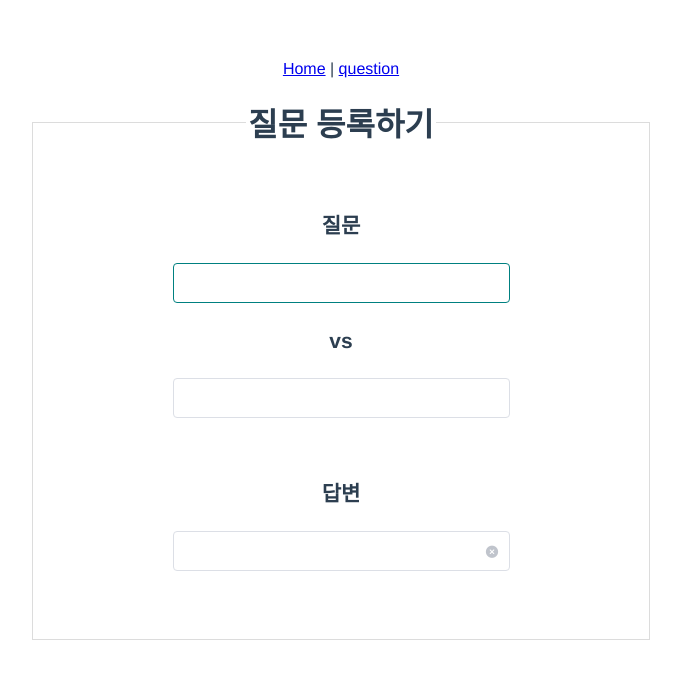
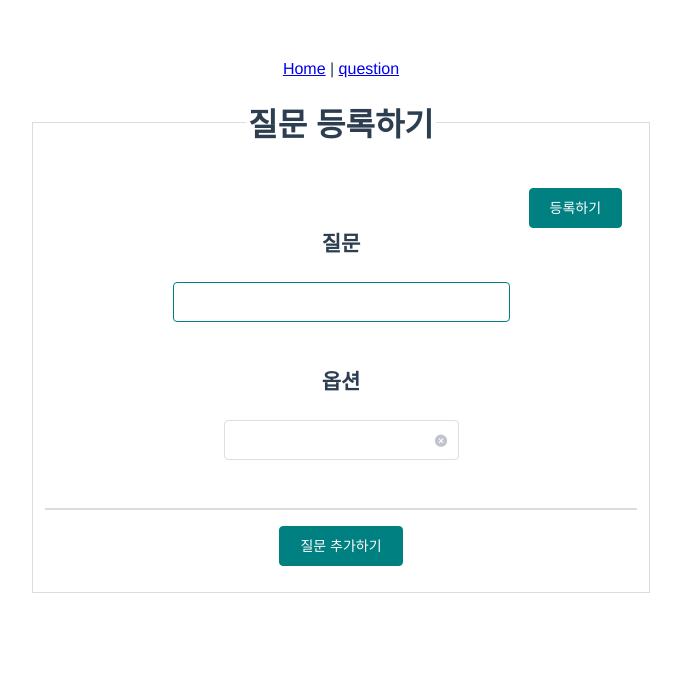
Before and after one commit to uoon-dev/show-your-choice, a Vue app: page /question/add in a window 1280 px wide. Shown: the top 678 px of the page, without its empty margins (299-980 px from the left). Built offline with nearby package versions, Linux system fonts and the light colour scheme.

Commit message:
make QuestionList Component and after saving the title and options data, pass those to AddQuestion Component

```diff
--- /dev/null
+++ b/src/components/QuestionList.vue
@@ -0,0 +1,127 @@
+<template>
+  <div data-type="add/content">
+    <p data-title-questions>
+      <el-row :gutter="20">
+        <el-col :span="14" :offset="5">
+          <el-form-item data-title>
+            <h2 :class="{marginOff : this.questionID === 0}">질문</h2>
+            <el-input
+              type="text"
+              v-model="title"
+              @keyup.native="updateQuestionTitle"
+              clearable
+              autofocus>
+            </el-input>
+          </el-form-item>
+        </el-col>
+      </el-row>
+    </p>
+    <p data-options>
+      <el-row :gutter="20">
+        <el-col :span="10" :offset="7">
+          <el-form-item data-title>
+            <h2 @click="showOptions">옵션</h2>
+              <el-input
+                type="text"
+                v-for="(option, index) in optionCount"
+                v-model="optionContent[index]"
+                @keyup.native="updateOptionContent(index)"
+                @keydown.enter.native="enterAndGo"
+                :key="index"
+                :data-index="index"
+                style="margin-bottom: 10px;"
+                :ref="`option-${questionID}-${index}`">
+                <i
+                  class="el-icon-error el-input__icon"
+                  slot="suffix"
+                  style="cursor: pointer;">
+                </i>
+                <i
+                  class="el-icon-delete el-input__icon"
+                  slot="suffix"
+                  style="cursor: pointer;"
+                  v-if="index === 0 ? false : true"
+                  @click="deleteAnswer">
+                </i>
+              </el-input>
+          </el-form-item>
+        </el-col>
+      </el-row>
+    </p>
+    <hr class="border-gray"/>
+  </div>
+</template>
+<style lang="scss" scoped>
+  .marginOff {
+    margin-top: -4px;
+  }
+
+  [data-title-questions] {
+    margin-top: 0;
+    margin-bottom: -15px;
+  }
+
+  .border-gray {
+    border: 1px solid gainsboro;
+  }
+</style>
+<script>
+export default {
+  props: {
+    questionID: {
+      type: Number
+    }
+  },
+  data() {
+    return {
+      title: '',
+      options: {},
+      optionCount: [0],
+      optionContent: {}
+    }
+  },
+  methods : {
+    enterAndGo(e) {
+      const input = e.currentTarget;
+      const index = parseFloat(input.children[0].dataset.index);
+      const next = parseFloat(index) + 1;
+      const hasNextValue = this.optionCount.indexOf(next);
+
+      if (hasNextValue >= 0) {
+        const nextInput = this.$refs[`option-${this.questionID}-${next}`][0].$el.children[0];
+        nextInput.focus();
+      } else {
+        this.optionCount.push(next);
+        setTimeout(function() {
+          // after element is created...
+          const nextInput = this.$refs[`option-${this.questionID}-${next}`][0].$el.children[0];
+          nextInput.focus();
+        }.bind(this), 100)
+      }
+    },
+    deleteAnswer(e) {
+      const icon = e.currentTarget;
+      const inputDiv = icon.offsetParent.offsetParent;
+      const input = inputDiv.children[0];
+      const index = input.dataset.index;
+      inputDiv.style.display = 'none'
+      delete this.optionCount[index];
+    },
+    saveTitle() {
+      this.$store.dispatch('setTitle', this.title);
+      debugger;
+    },
+    updateQuestionTitle() {
+      this.$emit('updateTitle', this.title);
+    },
+    updateOptionContent(index) {
+      // console.log(this.optionContent, index)
+      this.options[index] = this.optionContent[index];
+      this.$emit('updateOptions', this.options);
+    },
+    showOptions() {
+      debugger;
+    }
+   }
+}
+</script>
--- a/src/store/modules/store.js
+++ b/src/store/modules/store.js
@@ -5,12 +5,17 @@ Vue.use(Vuex);
 
 export default new Vuex.Store({
   state: {
-
+    question: ''
   },
   mutations: {
-
+    'SET_QUESTIONS' (state, question) {
+      debugger;
+      state.title = question;
+    },
   },
   actions: {
-
+    setQuestion: ({ commit }, question) => {
+      commit('SET_QUESTIONS', question);
+    },
   },
 });
--- a/src/views/AddQuestion.vue
+++ b/src/views/AddQuestion.vue
@@ -2,50 +2,25 @@
   <div data-type="add/question">
     <el-row :gutter="20">
       <el-col :span="12" :offset="6">
-        <el-form data-type="add/content">
-          <fieldset data-type="add/area">
+      <el-form data-type="add/form">
+        <fieldset>
           <legend data-header><h1>질문 등록하기</h1></legend>
-            <p data-title-questions>
-              <el-row :gutter="20">
-                <el-col :span="14" :offset="5">
-                  <el-form-item data-title>
-                    <h2>질문</h2>
-                    <el-input type="text" v-model="titleA" name="question-title-a" clearable autofocus></el-input>
-                      <h2>vs</h2>
-                    <el-input type="text" v-model="titleB" name="question-title-b" clearable></el-input>
-                  </el-form-item>
+          <p data-save>
+            <el-row>
+              <el-col :span="5" :offset="19">
+                <el-button type="primary" @click="saveQuestion()">등록하기</el-button>
               </el-col>
             </el-row>
           </p>
-            <p data-answers>
-              <el-row :gutter="20">
+          <question-list v-for="(question, id) in questions"
+            :key="id"
+            :questionID="id"
+            @updateTitle="onChangeTitle"
+            @updateOptions="onChangeOptions"></question-list>
+          <p data-increase>
+            <el-row>
               <el-col :span="14" :offset="5">
-                  <el-form-item data-title>
-                    <h2>답변</h2>
-                      <el-input
-                        type="text"
-                        v-for="(answer, index) in answers"
-                        @keydown.enter.native="enterAndGo"
-                        @focus="showButtons"
-                        :key="index"
-                        :data-index="index"
-                        style="margin-bottom: 20px;"
-                        :ref="`answer${index}`">
-                        <i
-                          class="el-icon-error el-input__icon"
-                          slot="suffix"
-                          style="cursor: pointer;"
-                          @click="showButtons">
-                        </i>
-                        <i
-                          class="el-icon-delete el-input__icon"
-                          slot="suffix"
-                          style="cursor: pointer;"
-                          v-if="index === 0 ? false : true"
-                          @click="deleteAnswer">
-                        </i>
-                      </el-input>
-                  </el-form-item>
+                <el-button type="primary" @click="increaseQuestion(index++)">질문 추가하기</el-button>
               </el-col>
             </el-row>
           </p>
@@ -56,71 +31,84 @@
   </div>
 </template>
 <style lang="scss" scoped>
-  [data-type^="add"] {
-  }
-
   [data-type$="question"] {
     padding-bottom: 100px;
-    [data-title] {}
-
-    [data-type$="content"] {}
-  }
-
-  [data-type$="area"] {
+    [data-type$="form"] {
+      fieldset {
         border: 1px solid gainsboro;
 
-    [data-title-questions] {
-      input[type="text"] {
-        align-self: center;
+        [data-save] {
+          margin-bottom: 0;
+        }
+      }
     }
   }
 
-    [data-answers] {}
-  }
 
 </style>
 <script>
+import QuestionList from '../components/QuestionList.vue';
+
 export default {
   data() {
     return {
-      titleA: '',
-      titleB: '',
-      answers: [0],
-      showButton: false
+      questions: [0],
+      result: {
+        choices: []
       }
+    }
+  },
+  components: {
+    QuestionList
   },
   created() {
 
   },
   methods : {
-    enterAndGo(e) {
-      const input = e.currentTarget;
-      const index = parseFloat(input.children[0].dataset.index);
-      const next = parseFloat(index) + 1;
-      const hasNextValue = this.answers.indexOf(next);
-
-      if (hasNextValue >= 0) {
-        const nextInput = this.$refs[`answer${next}`][0].$el.children[0];
-        nextInput.focus();
-      } else {
-        this.answers.push(next);
-        setTimeout(function() {
-          // after element is created...
-          const nextInput = this.$refs[`answer${next}`][0].$el.children[0];
-          nextInput.focus();
-        }.bind(this), 100)
-      }
+    increaseQuestion(index) {
+      this.questions.push(index);
     },
-    showButtons() {
-      this.showButton = true;
+    saveQuestion() {
+      console.log(e);
+      // const question = {
+      //   title: this.titleA,
+      //   options: [],
+      //   imgs: []
+      // };
+      // const data = {
+      //   choices: [
+      //     {
+      //       choiceIndex: 0,
+      //       title: this.titleA,
+      //       options: [
+      //         "한달에 한번 보급선 왕복",
+      //         "인터넷은 되지만 느림 위성전화 사용 가능",
+      //         "집안 청결상태는 어느 정도 유지",
+      //         "나머지는 개인시간",
+      //         "1년 휴가 한달 가능",
+      //         "3년간 고용보장"
+      //       ],
+      //       imgs: [
+      //         "http://cfile272.uf.daum.net/image/2306E94C57EFAD5736C40A"
+      //       ]
+      //     },
+      //     {
+      //     choiceIndex: 1,
+      //       title: this.titleB,
+      //       "options": [],
+      //       "imgs": []
+      //     }
+      //   ],
+      //   result: [
+      //     123,
+      //     456
+      //   ]
+      // };
     },
-    deleteAnswer(e) {
-      const icon = e.currentTarget;
-      const inputDiv = icon.offsetParent.offsetParent;
-      const input = inputDiv.children[0];
-      const index = input.dataset.index;
-      inputDiv.style.display = 'none'
-      delete this.answers[index];
+    onChangeTitle(title) {
+    },
+    onChangeOptions(options) {
+      console.log(options);
     }
   }
 }
```
Lines whose indentation alone changed are shown as unchanged.
